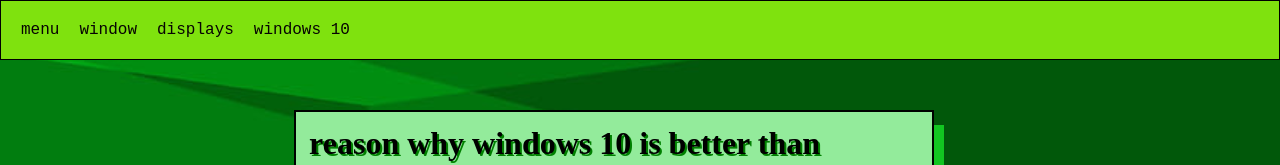
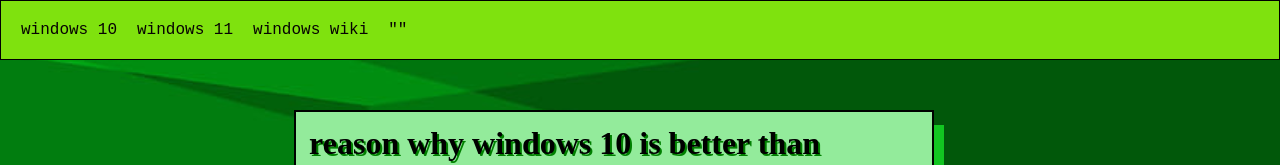
Before and after one commit to kingreturneds/windows-10-is-better-XD, a plain HTML site: page index.html in a window 1280 px wide. Shown: the top 165 px of the page. Drawn offline with Linux system fonts and the light colour scheme.

Commit message:
just add link to windows

```diff
--- a/index.html
+++ b/index.html
@@ -10,10 +10,10 @@
 </head>
 <body>
     <div class="one">
-            <a  href="index.html">menu</a>
-            <a  href="html">window </a>
-            <a  href="html">displays</a>
-            <a  href="html">windows 10</a>
+            <a  href="https://www.microsoft.com/en-us/software-download/windows10">windows 10</a>
+            <a  href="https://www.microsoft.com/software-download/windows11">windows 11 </a>
+            <a  href="https://en.wikipedia.org/wiki/Microsoft_Windows">windows wiki</a>
+            <a  href="html">""</a>
     </div>
     </div>
 <div class="two">
```
